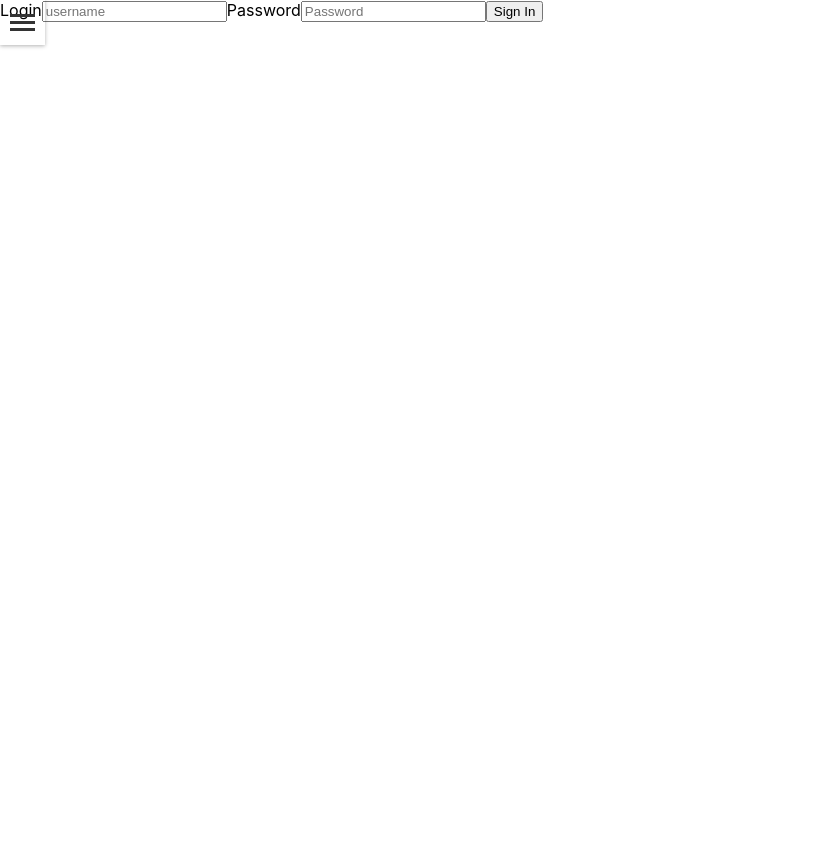
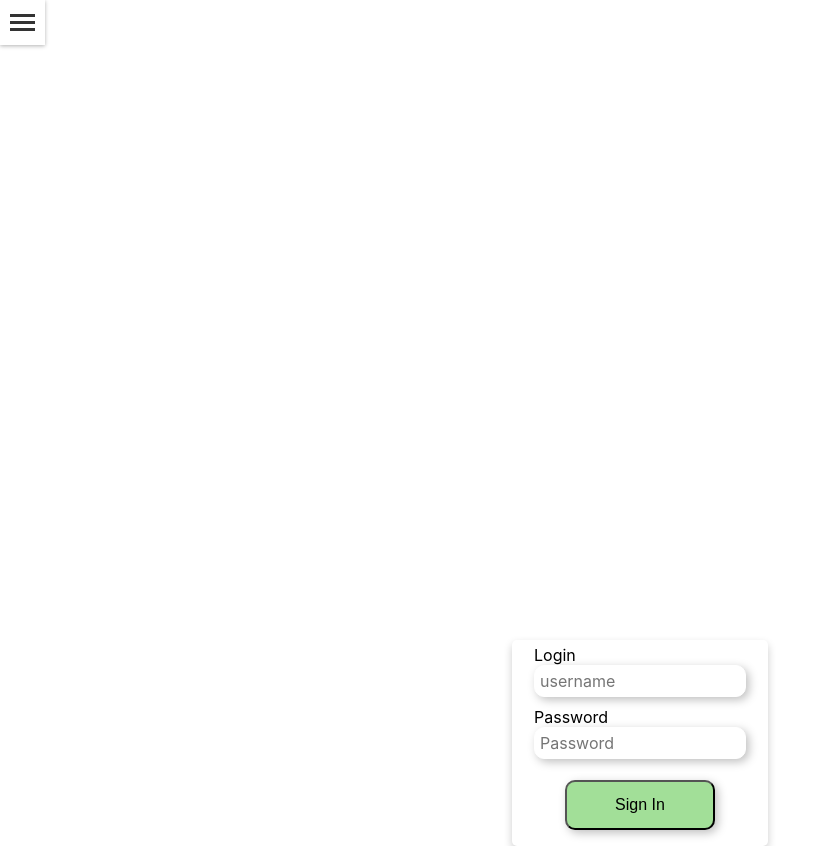
Before and after one commit to BW-Farm-Fresh-Produce/Frontend, a React (Create React App) app in the folder farm-fresh/: page /login in a window 1280 px wide. Shown: the whole page, without its empty margins (0-834 px from the left). Before the commit the page ends 800 px from the top, so only its background shows below. Built offline with nearby package versions, Linux system fonts and the light colour scheme.

Commit message:
Login Styled

```diff
--- a/farm-fresh/src/components/LoginForm.js
+++ b/farm-fresh/src/components/LoginForm.js
@@ -17,7 +17,52 @@ import React, {useState, useEffect} from "react";
 import {withFormik,Form,Field} from "formik";
 import * as Yup from "yup";
 import axios from "axios";
+import styled from "styled-components"
 
+const StyledInput = styled(Field)`
+    width: 200px;
+    border: 1px solid #ffffff;
+    border-radius: 10px;
+    font-family: inherit;
+    font-size: 100%;
+    padding: 5px;
+    box-shadow: 3px 3px 10px rgba(0, 0, 0, 0.25);
+`;
+const Button = styled.button`
+    background: #a2df98;
+    box-shadow: 3px 3px 10px rgba(0, 0, 0, 0.25);
+    border-radius: 10px;
+    width: 150px;
+    height: 50px;
+    display: flex;
+    justify-content: center;
+    align-items: center;
+    margin-bottom: 1rem;
+    font-size: 1rem;
+    cursor: pointer;
+    margin: 1rem auto;
+`;
+const FormFlex = styled.form`
+    display: flex;
+    flex-direction:column;
+    flex-wrap:wrap;
+    align-content:center
+`;
+
+const Label = styled.label`
+    display:flex
+    flex-direction: column;
+    justify-content: center;
+    padding: 5px 0;
+`;
+
+const LoginCard = styled.div`
+    box-shadow: 0 4px 8px 0 rgba(0,0,0,0.2);
+    border-radius: 5px;
+    margin-top:50%;
+    margin-left:40%;
+    margin-right:40%;
+`;
 const LoginForm = ({values,errors,touched,status}) => {
 
     const [user,setUser] =useState([])
@@ -27,11 +72,11 @@ const LoginForm = ({values,errors,touched,status}) => {
     },[status]);
 
     return (
-        <div>
-            <Form>
-                <label htmlFor="userName">
+        <LoginCard>
+            <FormFlex>
+                <Label htmlFor="userName">
                 Login
-                    <Field
+                    <StyledInput
                         id="userName"
                         type="text"
                         name="userName"
@@ -40,10 +85,10 @@ const LoginForm = ({values,errors,touched,status}) => {
                     {touched.userName && errors.userName && (
                         <p>{errors.userName}</p>
                     )}
-                </label>
-                <label>
+                </Label>
+                <Label>
                     Password
-                    <Field
+                    <StyledInput
                         id="password"
                         type ="text"
                         name = "password"
@@ -52,11 +97,11 @@ const LoginForm = ({values,errors,touched,status}) => {
                     {touched.password && errors.password && (
                         <p>{errors.password}</p>
                     )}
-                </label>
+                </Label>
 
-                <button type ="submit">Sign In</button>
-            </Form>
-        </div>
+                <Button type ="submit">Sign In</Button>
+            </FormFlex>
+        </LoginCard>
     );
 };
 
```
